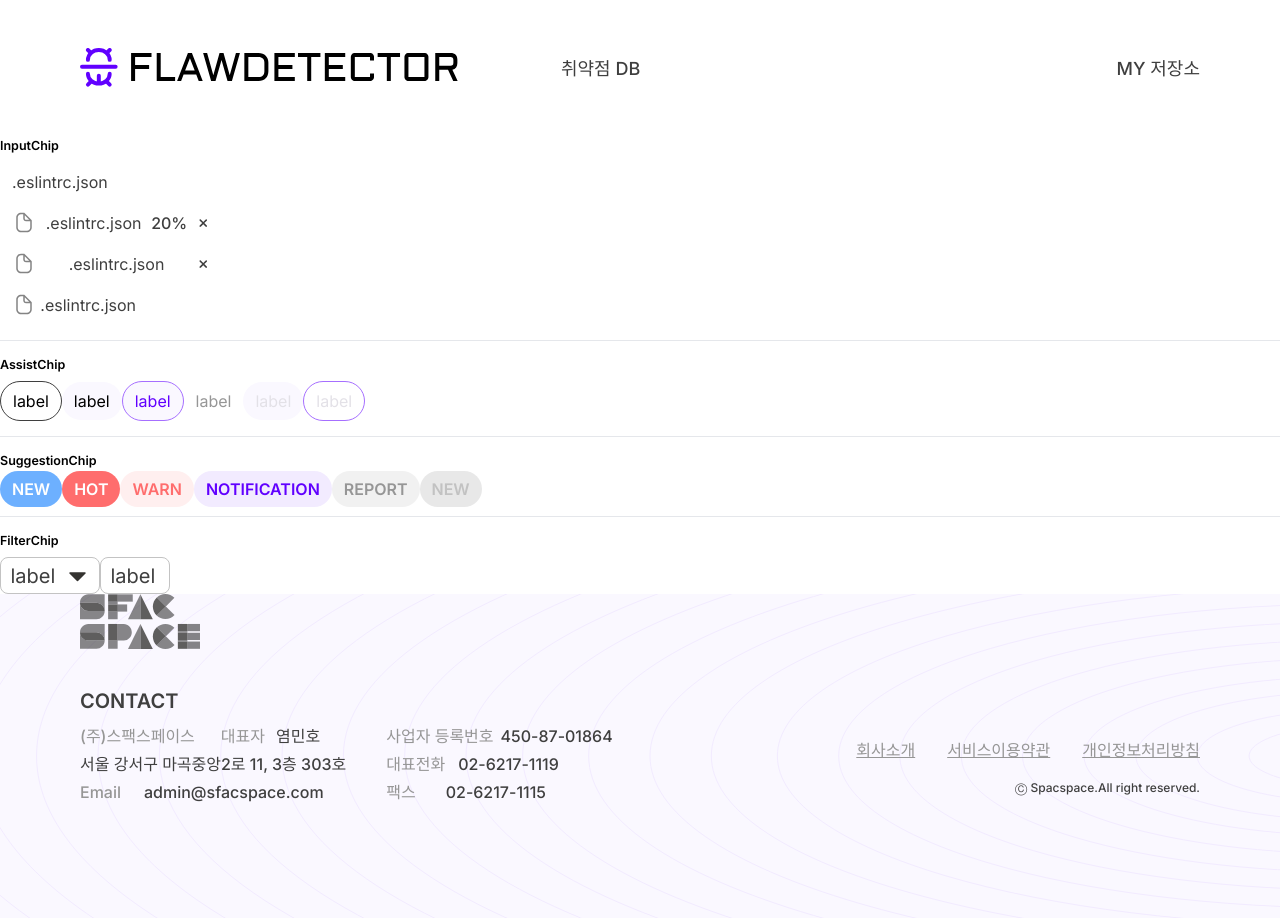
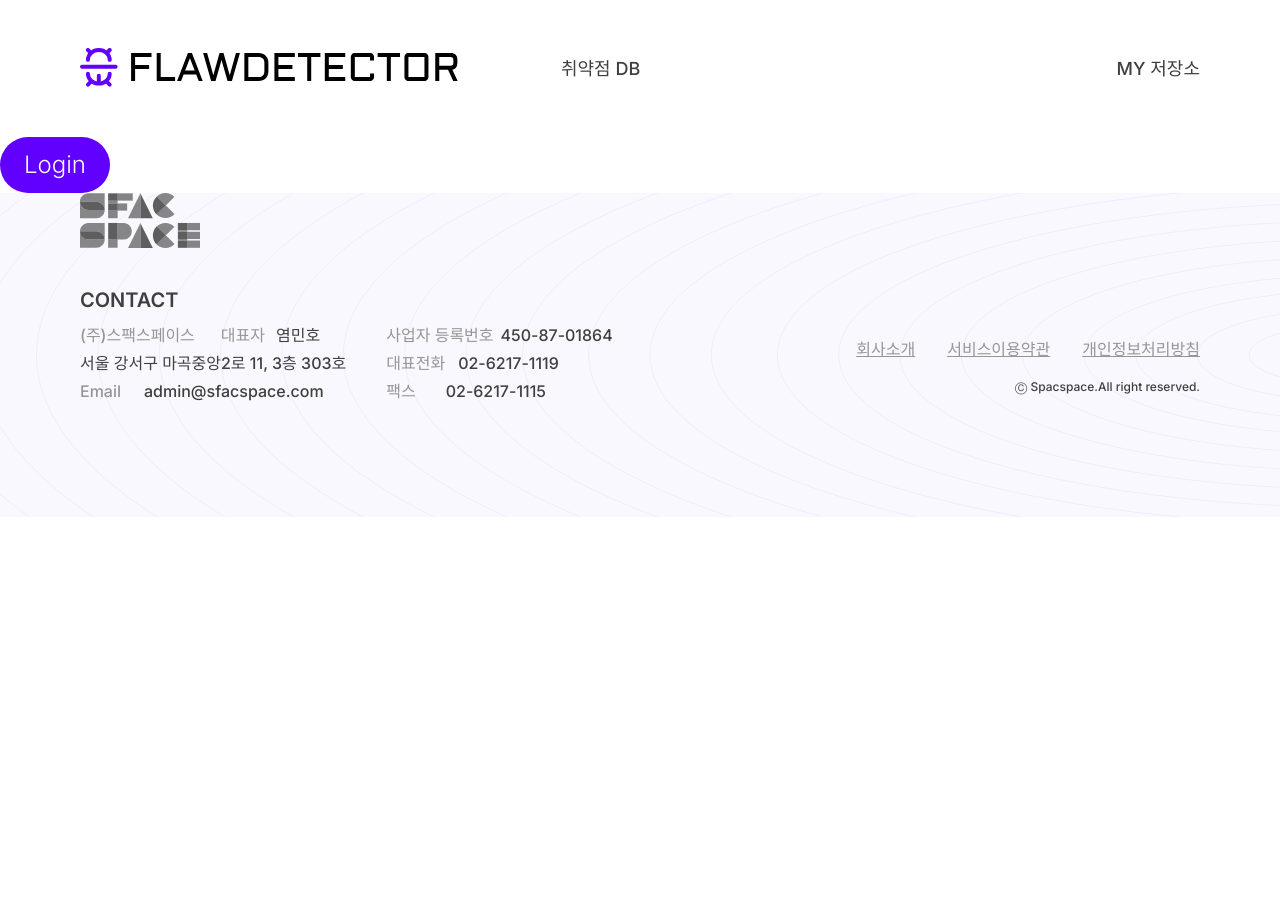
Before and after one commit to sockki/flawDetector, a Next.js app: page /ye in a window 1280 px wide. After the commit the page ends 800 px from the top, so only its background shows below. Built offline with nearby package versions, Linux system fonts and the light colour scheme; no server answers.

Commit message:
Test: 테스트

```diff
--- a/src/app/(test)/ye/page.tsx
+++ b/src/app/(test)/ye/page.tsx
@@ -1,57 +1,5 @@
-'use client';
+import Login from './_components/Login';
 
-import AssistChip from '@/components/Chips/AssistChip';
-import FilterChip from '@/components/Chips/FilterChip';
-import InputChip from '@/components/Chips/InputChip';
-import SuggestionChip from '@/components/Chips/SuggestionChip';
-import { useState } from 'react';
-
-const OPTION = ['옵션', '옵션1', '옵션2'];
-
-export default function TestPage() {
-  const [option, setOption] = useState('');
-
-  const handleSelect = (v: string) => {
-    setOption(() => v);
-  };
-  console.log(option);
-
-  return (
-    <>
-      <h1 className="mb-3 text-xl font-bold">InputChip</h1>
-      <InputChip label=".eslintrc.json" />
-      <InputChip label=".eslintrc.json" leftIcon percentage={20} isRemovable />
-      <InputChip label=".eslintrc.json" leftIcon isRemovable />
-      <InputChip label=".eslintrc.json" leftIcon />
-      <br />
-      <hr />
-      <br />
-      <h1 className="mb-3 text-xl font-bold">AssistChip</h1>
-
-      <AssistChip variant="outline" label="label" />
-      <AssistChip variant="elevated" label="label" />
-      <AssistChip variant="outline-primary" label="label" />
-      <AssistChip variant="outline" label="label" disabled />
-      <AssistChip variant="elevated" label="label" disabled />
-      <AssistChip variant="outline-primary" label="label" disabled />
-      <br />
-      <br />
-      <hr />
-      <br />
-      <h1 className="mb-3 text-xl font-bold">SuggestionChip</h1>
-      <SuggestionChip variant="new" />
-      <SuggestionChip variant="hot" />
-      <SuggestionChip variant="warn" />
-      <SuggestionChip variant="notification" />
-      <SuggestionChip variant="report" />
-      <SuggestionChip variant="new" isActive={false} />
-      <br />
-      <br />
-      <hr />
-      <br />
-      <h1 className="mb-3 text-xl font-bold">FilterChip</h1>
-      <FilterChip label="label" options={OPTION} hasIcon onSelect={handleSelect} />
-      <FilterChip label="label" options={OPTION} onSelect={handleSelect} />
-    </>
-  );
+export default function GithubButton() {
+  return <Login />;
 }
```
